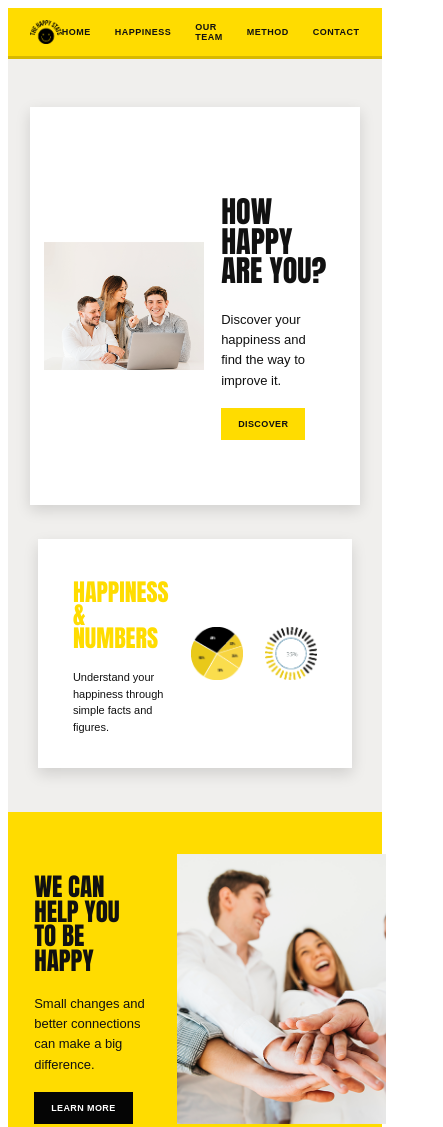
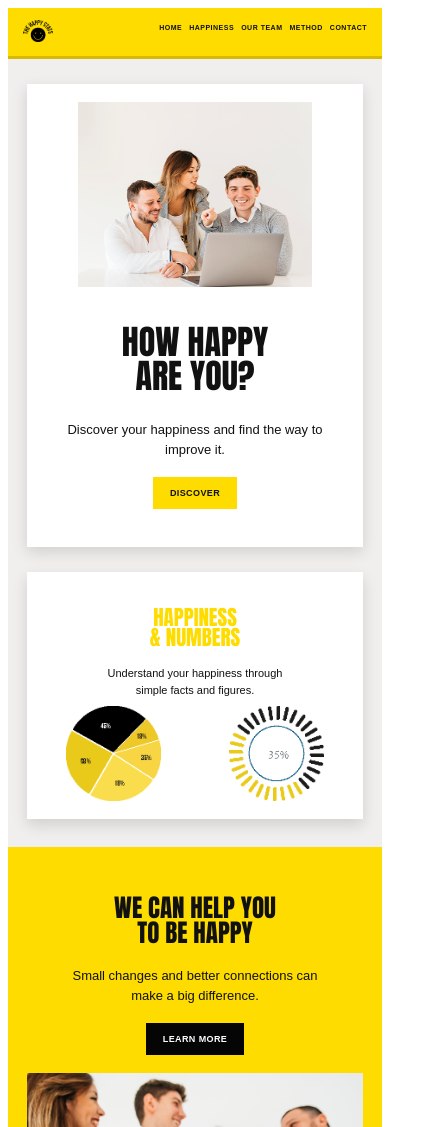
Before and after one commit to ckarendaniela133-dot/Proyecto_Happines, a plain HTML site: page index.html in a window 390 px wide. Shown: the top 1127 px of the page, 443 px wide, since content can reach past the window. Drawn offline with Linux system fonts and the light colour scheme.

Commit message:
se realizo el mediaqueri

```diff
--- a/styles/estilo.css
+++ b/styles/estilo.css
@@ -450,3 +450,286 @@ footer {
 }
 
 /* MEDIA QUERIES: SOLO MAX-WIDTH */
+@media (max-width: 1279px) {
+    .hero {
+        padding-left: 5%;
+        padding-right: 5%;
+    }
+
+    .hero-card {
+        max-width: 950px;
+    }
+
+    .stats-card,
+    .feature-inner,
+    .happiness-card,
+    .team-card,
+    .method-card,
+    .newsletter-card,
+    .footer-main {
+        max-width: 900px;
+    }
+}
+
+@media (max-width: 920px) {
+    nav {
+        gap: 12px;
+    }
+
+    nav a {
+        font-size: 8px;
+    }
+
+    .hero-card {
+        grid-template-columns: 1fr 1fr;
+    }
+
+    .hero-photo {
+        height: 250px;
+    }
+
+    .stats-card {
+        gap: 12px;
+        padding: 20px;
+    }
+
+    .stats-card>img {
+        width: 115px;
+    }
+
+    .feature-inner {
+        grid-template-columns: 38% 62%;
+        gap: 18px;
+    }
+
+    .feature-inner>img {
+        height: 230px;
+    }
+
+    .happiness-card {
+        grid-template-columns: 1fr 1fr;
+    }
+
+    .happiness-card .small-chart {
+        display: none;
+    }
+
+    .team-card>img {
+        height: 240px;
+    }
+
+    .footer-main {
+        grid-template-columns: 70px 1fr 1fr;
+    }
+
+    .socials {
+        grid-column: 2 / 4;
+    }
+}
+
+@media (max-width: 768px) {
+    .topbar {
+        height: auto;
+        min-height: 48px;
+    }
+
+    .topbar-inner {
+        width: 92%;
+        padding: 8px 0;
+        align-items: flex-start;
+    }
+
+    nav {
+        flex-wrap: wrap;
+        justify-content: flex-end;
+        max-width: 75%;
+        gap: 8px 12px;
+        padding-top: 8px;
+    }
+
+    .hero {
+        padding: 25px 5%;
+    }
+
+    .hero-card {
+        grid-template-columns: 1fr;
+        padding: 18px;
+    }
+
+    .hero-photo {
+        height: 230px;
+    }
+
+    .hero-copy {
+        padding: 10px 5% 20px;
+        text-align: center;
+    }
+
+    .stats-section {
+        padding: 0 5% 28px;
+    }
+
+    .stats-card {
+        grid-template-columns: 1fr 1fr;
+        text-align: center;
+    }
+
+    .stats-heading {
+        grid-column: 1 / -1;
+    }
+
+    .stats-heading p {
+        margin: 8px auto 0;
+    }
+
+    .stats-card>img {
+        width: 120px;
+    }
+
+    .feature-inner,
+    .team-card,
+    .method-card {
+        grid-template-columns: 1fr;
+    }
+
+    .feature-copy,
+    .team-card>div,
+    .method-copy {
+        text-align: center;
+    }
+
+    .feature-copy p,
+    .team-card p {
+        margin-left: auto;
+        margin-right: auto;
+    }
+
+    .feature-inner>img {
+        height: auto;
+        max-height: 300px;
+    }
+
+    .happiness-card {
+        grid-template-columns: 1fr;
+        padding: 18px;
+    }
+
+    .happiness-card>img:first-child {
+        height: 260px;
+    }
+
+    .happiness-copy {
+        text-align: center;
+        padding: 10px;
+    }
+
+    .dark-photo>img {
+        width: 100%;
+        height: auto;
+        max-height: 260px;
+    }
+
+    .team-card>img,
+    .method-card>img {
+        height: auto;
+        max-height: 320px;
+    }
+
+    .newsletter-card {
+        grid-template-columns: 1fr;
+        gap: 25px;
+    }
+
+    .newsletter-copy {
+        text-align: center;
+    }
+
+    .contact-section .map {
+        height: 180px;
+    }
+}
+
+@media (max-width: 480px) {
+    .brand img {
+        width: 30px;
+    }
+
+    nav {
+        max-width: 82%;
+        gap: 7px;
+    }
+
+    nav a {
+        font-size: 7px;
+    }
+
+    .hero-photo {
+        height: 185px;
+    }
+
+    .hero-copy h1 {
+        font-size: 34px;
+    }
+
+    .stats-card {
+        padding: 18px 10px;
+        gap: 8px;
+    }
+
+    .stats-heading h2 {
+        font-size: 21px;
+    }
+
+    .stats-card>img {
+        width: 95px;
+    }
+
+    .yellow-feature,
+    .happiness-section,
+    .team-section,
+    .method-section {
+        padding: 28px 5%;
+    }
+
+    .feature-inner>img {
+        max-height: 210px;
+    }
+
+    .happiness-card>img:first-child {
+        height: 210px;
+    }
+
+    .dark-photo {
+        padding: 25px 5%;
+    }
+
+    .dark-photo>img {
+        max-height: 200px;
+    }
+
+    .newsletter {
+        padding: 28px 5%;
+    }
+
+    .newsletter form {
+        padding: 18px;
+    }
+
+    .contact-section .map {
+        height: 140px;
+    }
+
+    .footer-main {
+        grid-template-columns: 55px 1fr;
+        gap: 18px;
+    }
+
+    .footer-main>div:nth-of-type(2),
+    .socials {
+        grid-column: 2;
+    }
+
+    .footer-main>img {
+        width: 52px;
+    }
+}
```
